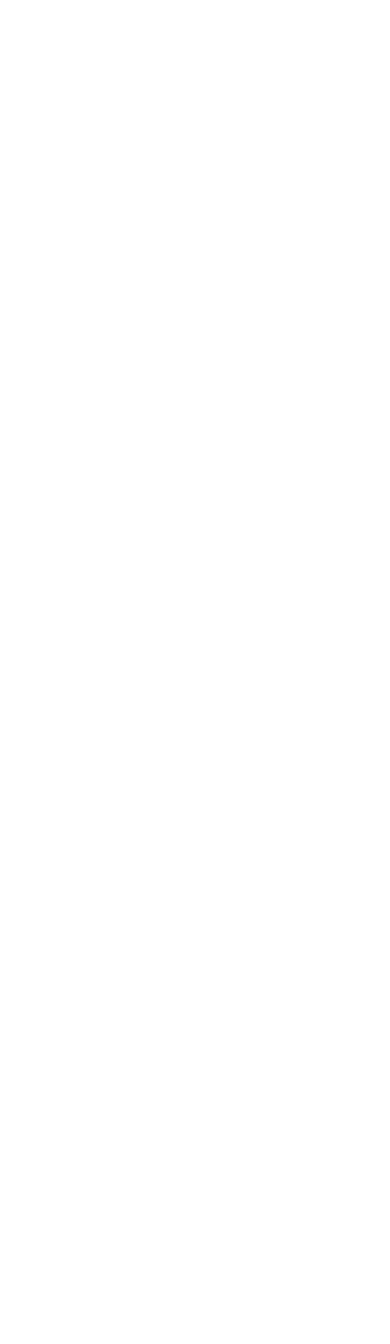
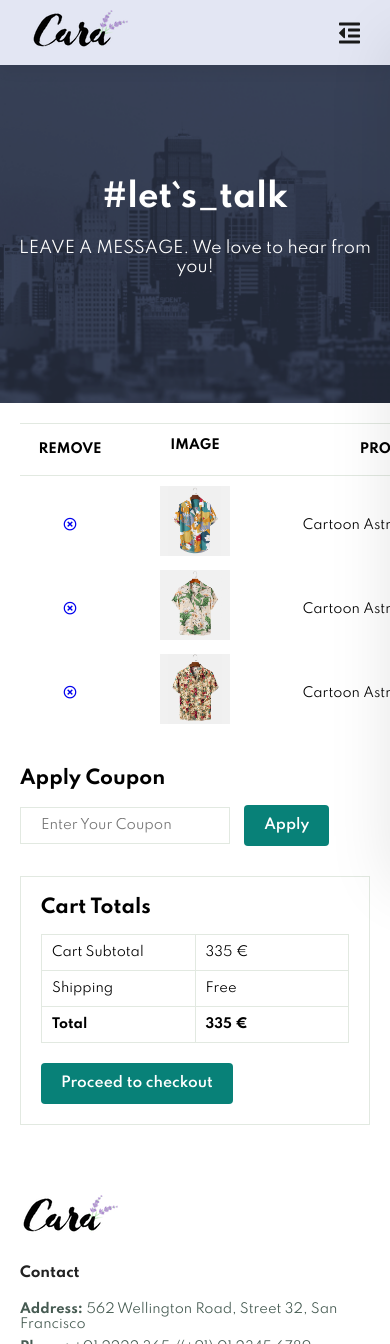
Before and after one commit to IanoIe/Deploy_Ecommerce_Website, a website: page public/cart.html in a window 390 px wide. Shown: the top 1344 px of the page. Before the commit the page ends 844 px from the top, so only its background shows below. Drawn offline with Linux system fonts and the light colour scheme.

Commit message:
Conclusão do projeto
Criação da pagina cart e conclusão de mais um projeto para treinamento de css, html e js

```diff
--- a/public/cart.html
+++ b/public/cart.html
@@ -0,0 +1,167 @@
+<!DOCTYPE html>
+<html lang="en">
+<head>
+  <meta charset="UTF-8">
+  <meta http-equiv="X-UA-Compatible" content="IE=edge">
+  <meta name="viewport" content="width=device-width, initial-scale=1.0">
+  <title>Tecth2etc Ecommerce Tutorial</title>
+  <link rel="stylesheet" href="https://pro.fontawesome.com/releases/v5.10.0/css/all.css" />
+  <link rel="stylesheet" href="./stylesheets/style.css">
+</head>
+
+<body>
+
+  <section id="header">
+    <a href="#"><img src="./images/logo.png" class="logo"></a>
+
+    <div>
+      <ul id="navbar">
+        <li><a href="./index.html">Home</a></li>
+        <li><a href="./shop.html">Shop</a></li>
+        <li><a href="./blog.html">Blog</a></li>
+        <li><a href="./about.html">About</a></li>
+        <li><a href="./contact.html">Contact</a></li>
+        <li id="lg-bag"><a class="active" href="./cart.html"><i class="far fa-shopping-bag"></i></a></li>
+        <a href="#" id="close"><i class="far fa-times"></i></a>
+      </ul>
+    </div>
+
+    <div id="mobile">
+      <a href="./cart.html"><i class="far fa-shopping-bag"></i></a>
+      <i id="bar" class="fas fa-outdent"></i>
+    </div>
+  </section>
+
+  <section id="page-header" class="about-header">
+    <h2> #let`s_talk </h2>
+    <p> LEAVE A MESSAGE. We love to hear from you! </p>
+  </section>
+
+  <section id="cart" class="section-p1">
+    <table width="100%">
+        <thead>
+            <tr>
+                <td>Remove</td>
+                <td>Image</td>
+                <td>Product</td>
+                <td>Price</td>
+                <td>Quantity</td>
+                <td>Subtotal</td>
+            </tr>
+        </thead>
+        <tbody>
+            <tr>
+                <td><a href="#"><i class="far fa-times-circle"></i></a></td>
+                <td><img src="./images/f1.jpg" alt=""></td>
+                <td>Cartoon Astronaut T-Shirts</td>
+                <td>118.19€</td>
+                <td><input type="number" value="1"></td>
+                <td>118.19€</td>
+            </tr>
+
+            <tr>
+                <td><a href="#"><i class="far fa-times-circle"></i></a></td>
+                <td><img src="./images/f2.jpg" alt=""></td>
+                <td>Cartoon Astronaut T-Shirts</td>
+                <td>118.19€</td>
+                <td><input type="number" value="1"></td>
+                <td>118.19€</td>
+            </tr>
+
+            <tr>
+                <td><a href="#"><i class="far fa-times-circle"></i></a></td>
+                <td><img src="./images/f3.jpg" alt=""></td>
+                <td>Cartoon Astronaut T-Shirts</td>
+                <td>118.19€</td>
+                <td><input type="number" value="1"></td>
+                <td>118.19€</td>
+            </tr>
+        </tbody>
+    </table>
+  </section>
+
+  <section id="cart-add" class="section-p1">
+    <div id="coupon">
+        <h3>Apply Coupon</h3>
+        <div>
+            <input type="text" placeholder="Enter Your Coupon">
+            <button class="normal">Apply</button>
+        </div>
+    </div>
+
+    <div id="subtotal">
+        <h3>Cart Totals</h3>
+        <table>
+            <tr>
+                <td>Cart Subtotal</td>
+                <td>335 €</td>
+            </tr>
+            <tr>
+                <td>Shipping</td>
+                <td>Free</td>
+            </tr>
+            <tr>
+                <td><strong>Total</strong></td>
+                <td><strong>335 €</strong></td>
+            </tr>
+        </table>
+        <button class="normal">Proceed to checkout</button>
+    </div>
+  </section>
+
+  <footer class="section-p1">
+    <div class="col">
+      <img class="logo" src="./images/logo.png" alt="">
+      <h4>Contact</h4>
+      <p><strong>Address: </strong> 562 Wellington Road, Street 32, San Francisco</p>
+      <p><strong>Phone: </strong> +01 2222 365 /(+91) 01 2345 6789 </p>
+      <p><strong>Hours: </strong> 10:00 - 18:00, Mon - Sat</p>
+      <div class="follow">
+        <h4>Follow us</h4>
+        <div class="icon">
+          <i class="fab facebook-f"></i>
+          <i class="fab fa-twitter"></i>
+          <i class="fab fa-instagram"></i>
+          <i class="fab fa-pinterest-p"></i>
+          <i class="fab fa-youtube"></i>
+        </div>
+      </div>
+    </div>
+
+    <div class="col">
+      <h4>About</h4>
+      <a href="#">About us</a>
+      <a href="#">Delivery Information</a>
+      <a href="#">Privacy Policy</a>
+      <a href="#">Terms & Conditions</a>
+      <a href="#">Contact Us</a>
+    </div>
+
+    <div class="col">
+      <h4>My Account</h4>
+      <a href="#">Sign In</a>
+      <a href="#">View Cart</a>
+      <a href="#">My Wishlist</a>
+      <a href="#">Track My Order</a>
+      <a href="#">Help</a>
+    </div>
+
+    <div class="col install">
+      <h4>Install App</h4>
+      <p>From App Store or Google Play</p>
+      <div class="row">
+        <img src="./images/app.jpg" alt="">
+        <img src="./images/play.jpg" alt="">
+      </div>
+      <p>Secured Payment Gateways</p>
+      <img src="./images/pay.png" alt="">
+    </div>
+
+    <div class="copyright">
+      <p>© 2025, Tech2 etc - HTML CSS Ecommerce Template</p>
+    </div>
+  </footer>
+
+  <script src="./javascripts/script.js"></script>
+</body>
+</html>
--- a/public/stylesheets/style.css
+++ b/public/stylesheets/style.css
@@ -752,8 +752,106 @@ footer .copyright {
 }
 
 
+/* Cart Page*/
+#cart {
+    overflow-x: auto;
+}
+#cart table {
+    width: 100%;
+    border-collapse: collapse;
+    table-layout: fixed;
+    white-space: nowrap;
+}
+#cart table img {
+    width: 70px;
+}
+#cart table td:nth-child(1) {
+    width: 100px;
+    text-align: center;
+}
+#cart table td:nth-child(2) {
+    width: 150px;
+    text-align: center;
+    padding-top: 10px;
+}
+#cart table td:nth-child(3) {
+    width: 250px;
+    text-align: center;
+}
+#cart table td:nth-child(4),
+#cart table td:nth-child(5),
+#cart table td:nth-child(6) {
+    width: 150px;
+    text-align: center;
+}
+#cart table td:nth-child(5) input{
+    width: 70px;
+    padding: 10px 5px 10px 15px;
+}
+#cart table thead {
+    border: 1px solid #e2e9e1;
+    border-left: none;
+    border-radius: none;
+}
+#cart table thead td {
+    font-weight: 700;
+    text-transform: uppercase;
+    font-size: 13px;
+    padding: 18px 0;
+}
+#cart table tbody tr td {
+    padding-top: 15px;
+}
+#cart table tbody td {
+    font-size: 13px;
+}
 
-/* Cart Page*/
+#cart-add {
+    display: flex;
+    flex-wrap: wrap;
+    justify-content: space-between;
+}
+#coupon {
+    width: 50%;
+    margin-bottom: 30px;
+}
+#coupon h3,
+#subtotal h3 {
+    padding-bottom: 15px;
+}
+#coupon input {
+    padding: 10px 20px;
+    outline: none;
+    width: 60%;
+    margin-right: 10px;
+    border: 1px solid #e2e9e1;
+}
+#coupon button,
+#subtotal button {
+    background-color: #088178;
+    color: #fff;
+    padding: 12px 20px;
+}
+#subtotal {
+    width: 50%;
+    margin-bottom: 30px;
+    border: 1px solid #e2e9e1;
+    padding: 30px;
+}
+#subtotal table {
+    border-collapse: collapse;
+    width: 100%;
+    margin-bottom: 20px;
+}
+#subtotal table td {
+    width: 50%;
+    border: 1px solid #e2e9e1;
+    padding: 10px;
+    font-size: 13px;
+}
+
+
+
 
 /* Start Media Query*/
 @media (max-width: 799px) {
@@ -962,4 +1060,16 @@ footer .copyright {
         width: 100%;
         margin-bottom: 30px;
     }
+
+    /* Cart Page */
+    #cart-add {
+        flex-direction: column;
+    }
+    #coupon {
+        width: 100%;
+    }
+    #subtotal {
+        width: 100%;
+        padding: 20px;
+    }
 }
```
